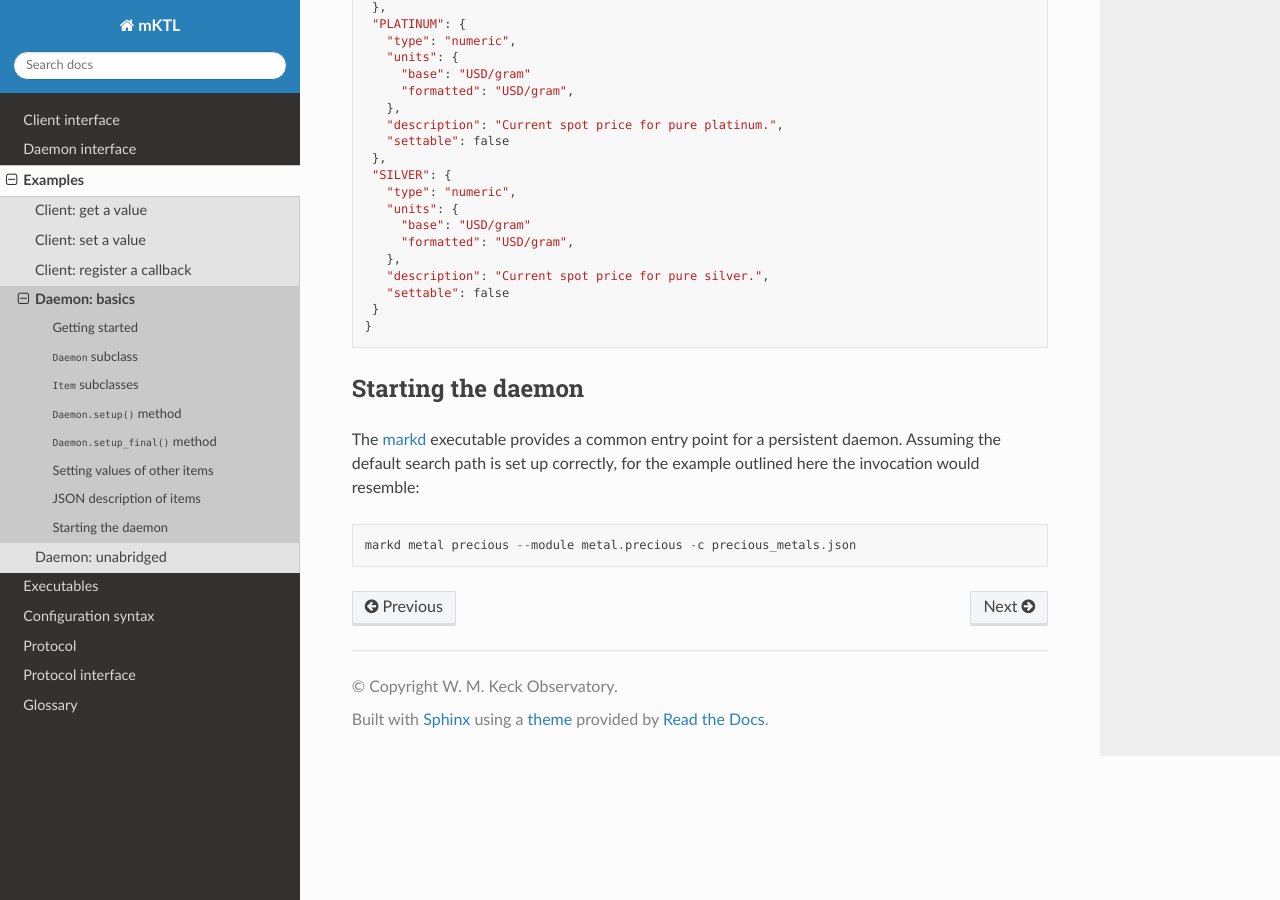
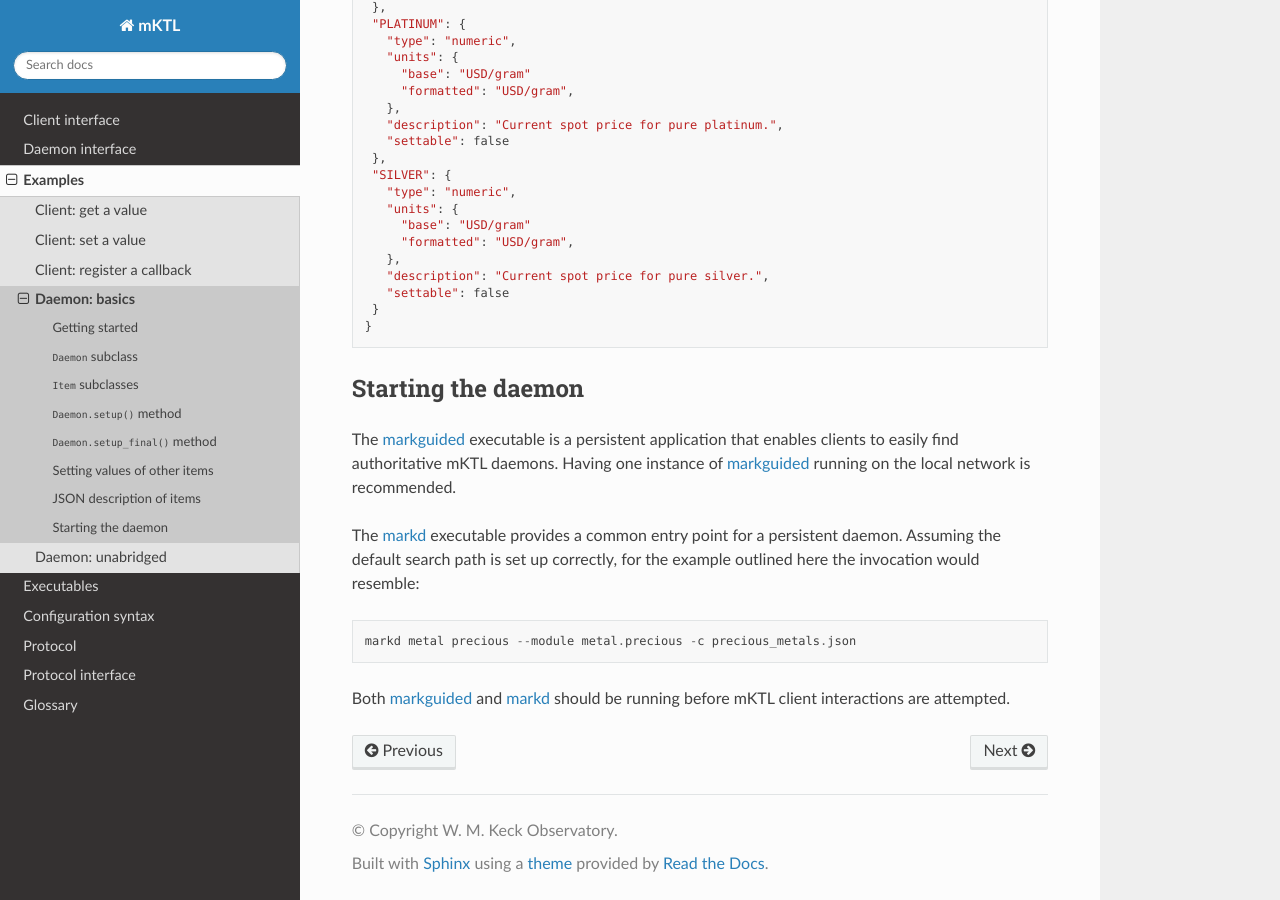
Before and after one commit to KeckObservatory/mKTL, a Sphinx documentation site: the page built from doc/example/daemon.rst, in a window 1280 px wide and 900 px high, scrolled down 4157 px. Built offline with Sphinx 7.4.7 and the Read the Docs theme 3.1.0, drawn with Linux system fonts in a browser that asks for light colours.

Commit message:
Add mention of markguided to the blurb discussing how to run the daemon.

```diff
--- a/doc/example/daemon.rst
+++ b/doc/example/daemon.rst
@@ -213,8 +213,15 @@ example:
 Starting the daemon
 -------------------
 
+The :ref:`markguided` executable is a persistent application that enables
+clients to easily find authoritative mKTL daemons. Having one instance of
+:ref:`markguided` running on the local network is recommended.
+
 The :ref:`markd` executable provides a common entry point for a persistent
 daemon. Assuming the default search path is set up correctly, for the example
 outlined here the invocation would resemble::
 
     markd metal precious --module metal.precious -c precious_metals.json
+
+Both :ref:`markguided` and :ref:`markd` should be running before mKTL client
+interactions are attempted.
```
